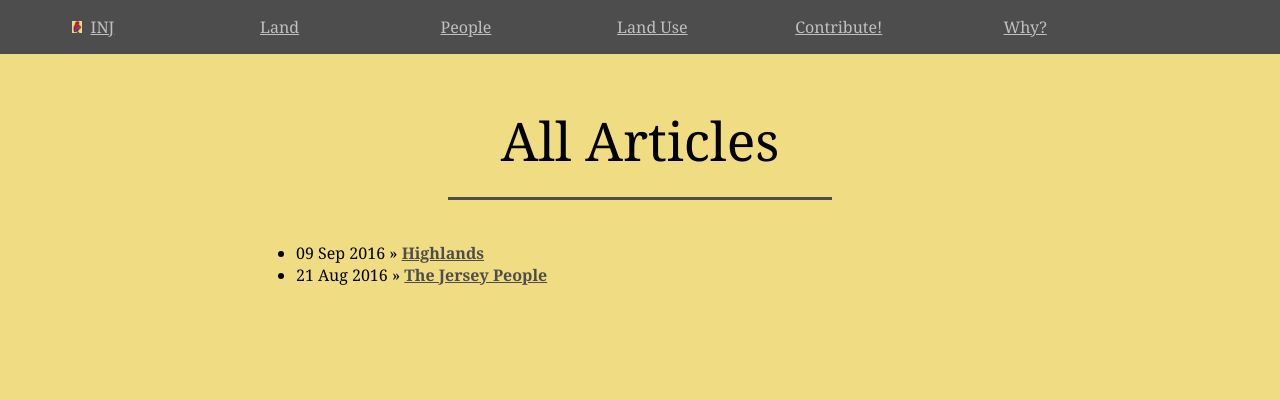
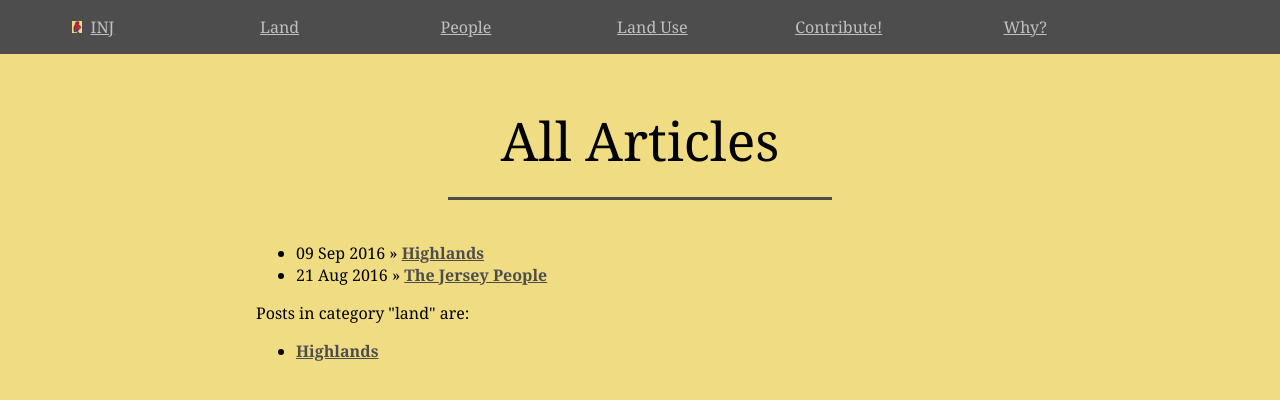
Before and after one commit to jonfried/oakafee.github.io, a Jekyll site: the page built from articles/index.html, in a window 1280 px wide. Shown: the top 400 px of the page. Built offline with Jekyll 4.4.1, drawn with Linux system fonts in a browser that asks for light colours.

Commit message:
Update index.html

```diff
--- a/articles/index.html
+++ b/articles/index.html
@@ -8,3 +8,13 @@ title: All Articles
 	    <li><span>{{ post.date | date_to_string }}</span> » <a href="{{ post.url }}" title="{{ post.title }}">{{ post.title }}</a></li>
 	  {% endfor %}
 	</ul>
+
+	<p>Posts in category "land" are:</p>
+
+<ul>
+  {% for post in site.categories.land %}
+    {% if post.url %}
+        <li><a href="{{ post.url }}">{{ post.title }}</a></li>
+    {% endif %}
+  {% endfor %}
+</ul>
```
